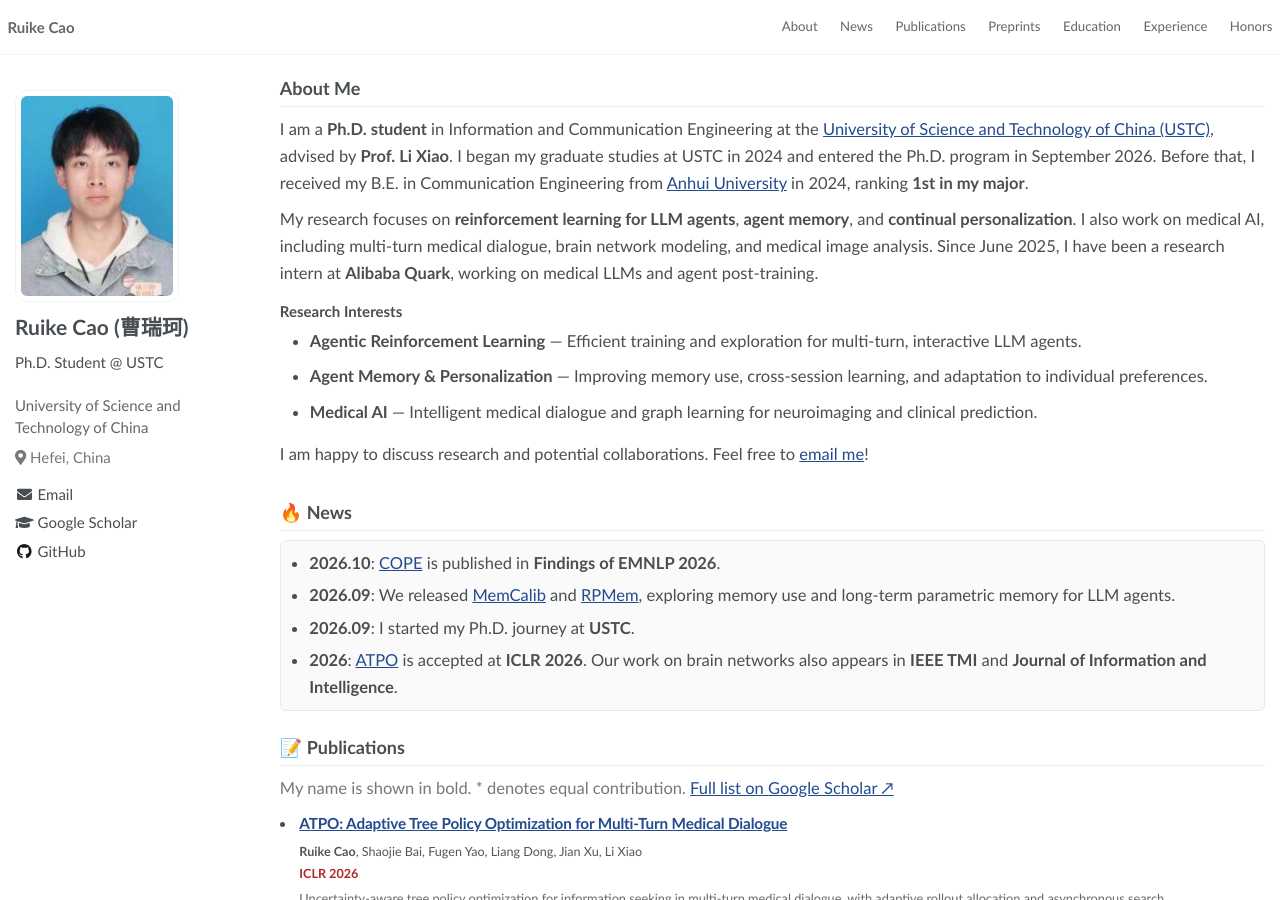
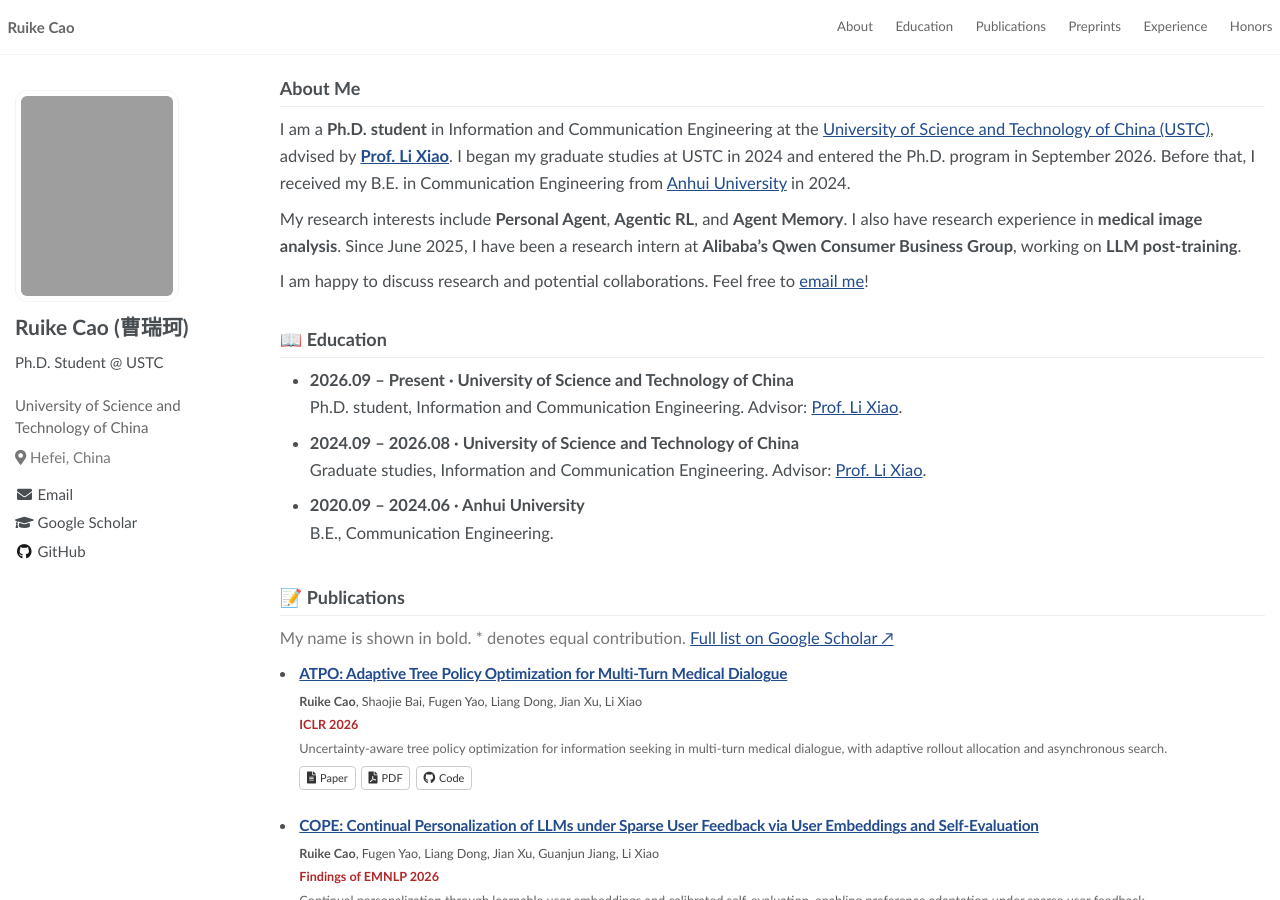
Before and after one commit to ZiLaoTou/zilaotou.github.io, a Jekyll site: the page built from _pages/about.md, in a window 1280 px wide and 900 px high. Built offline with Jekyll 4.4.1, drawn with Linux system fonts in a browser that asks for light colours; some of the changed text lies outside the part shown; grey boxes are pictures that could not be loaded.

Commit message:
Refine biography, education, experience, awards and portrait

```diff
--- a/_config.yml
+++ b/_config.yml
@@ -1,5 +1,5 @@
 title: "Ruike Cao (曹瑞珂)"
-description: "Ruike Cao is a Ph.D. student at USTC working on agentic reinforcement learning, agent memory, personalization, and medical AI."
+description: "Ruike Cao is a Ph.D. student at USTC working on Personal Agent, Agentic RL, Agent Memory, and medical image analysis."
 url: "https://zilaotou.github.io"
 baseurl: ""
 repository: "ZiLaoTou/zilaotou.github.io"
@@ -7,7 +7,7 @@ lang: en
 timezone: Asia/Shanghai
 author:
   name: "Ruike Cao (曹瑞珂)"
-  avatar: "/images/avatar.jpg"
+  avatar: "/images/avatar-20261106.jpg"
   bio: "Ph.D. Student @ USTC"
   location: "Hefei, China"
   employer: "University of Science and Technology of China"
--- a/_data/navigation.yml
+++ b/_data/navigation.yml
@@ -1,14 +1,12 @@
 main:
   - title: "About"
     url: "/#about-me"
-  - title: "News"
-    url: "/#news"
+  - title: "Education"
+    url: "/#education"
   - title: "Publications"
     url: "/#publications"
   - title: "Preprints"
     url: "/#preprints"
-  - title: "Education"
-    url: "/#education"
   - title: "Experience"
     url: "/#experience"
   - title: "Honors"
--- a/_pages/about.md
+++ b/_pages/about.md
@@ -1,7 +1,7 @@
 ---
 permalink: /
 title: ""
-description: "Ruike Cao (曹瑞珂), Ph.D. student at USTC. Research in agentic reinforcement learning, agent memory, continual personalization, and medical AI."
+description: "Ruike Cao (曹瑞珂), Ph.D. student at USTC. Research interests: Personal Agent, Agentic RL, Agent Memory, and medical image analysis."
 author_profile: true
 redirect_from:
   - /about/
@@ -11,29 +11,21 @@ redirect_from:
 <span class="anchor" id="about-me"></span>
 # About Me
 
-I am a **Ph.D. student** in Information and Communication Engineering at the [University of Science and Technology of China (USTC)](https://www.ustc.edu.cn/), advised by **Prof. Li Xiao**. I began my graduate studies at USTC in 2024 and entered the Ph.D. program in September 2026. Before that, I received my B.E. in Communication Engineering from [Anhui University](https://www.ahu.edu.cn/) in 2024, ranking **1st in my major**.
+I am a **Ph.D. student** in Information and Communication Engineering at the [University of Science and Technology of China (USTC)](https://www.ustc.edu.cn/), advised by **[Prof. Li Xiao](https://scholar.google.com/citations?user=h3Wjbp8AAAAJ&hl=zh-CN)**. I began my graduate studies at USTC in 2024 and entered the Ph.D. program in September 2026. Before that, I received my B.E. in Communication Engineering from [Anhui University](https://www.ahu.edu.cn/) in 2024.
 
-My research focuses on **reinforcement learning for LLM agents**, **agent memory**, and **continual personalization**. I also work on medical AI, including multi-turn medical dialogue, brain network modeling, and medical image analysis. Since June 2025, I have been a research intern at **Alibaba Quark**, working on medical LLMs and agent post-training.
-
-### Research Interests
-
-- **Agentic Reinforcement Learning** — Efficient training and exploration for multi-turn, interactive LLM agents.
-- **Agent Memory & Personalization** — Improving memory use, cross-session learning, and adaptation to individual preferences.
-- **Medical AI** — Intelligent medical dialogue and graph learning for neuroimaging and clinical prediction.
+My research interests include **Personal Agent**, **Agentic RL**, and **Agent Memory**. I also have research experience in **medical image analysis**. Since June 2025, I have been a research intern at **Alibaba's Qwen Consumer Business Group**, working on **LLM post-training**.
 
 I am happy to discuss research and potential collaborations. Feel free to [email me](mailto:ustc_crk@mail.ustc.edu.cn)!
 
-<span class="anchor" id="news"></span>
-# 🔥 News
+<span class="anchor" id="education"></span>
+# 📖 Education
 
-<div class="news-scroll" markdown="1">
-
-- **2026.10**: [COPE](https://aclanthology.org/2026.findings-emnlp.247/) is published in **Findings of EMNLP 2026**.
-- **2026.09**: We released [MemCalib](https://arxiv.org/abs/2609.24259) and [RPMem](https://arxiv.org/abs/2609.23466), exploring memory use and long-term parametric memory for LLM agents.
-- **2026.09**: I started my Ph.D. journey at **USTC**.
-- **2026**: [ATPO](https://arxiv.org/abs/2603.02216) is accepted at **ICLR 2026**. Our work on brain networks also appears in **IEEE TMI** and **Journal of Information and Intelligence**.
-
-</div>
+- **2026.09 – Present · University of Science and Technology of China**
+  Ph.D. student, Information and Communication Engineering. Advisor: [Prof. Li Xiao](https://scholar.google.com/citations?user=h3Wjbp8AAAAJ&hl=zh-CN).
+- **2024.09 – 2026.08 · University of Science and Technology of China**
+  Graduate studies, Information and Communication Engineering. Advisor: [Prof. Li Xiao](https://scholar.google.com/citations?user=h3Wjbp8AAAAJ&hl=zh-CN).
+- **2020.09 – 2024.06 · Anhui University**
+  B.E., Communication Engineering.
 
 <span class="anchor" id="publications"></span>
 # 📝 Publications
@@ -47,32 +39,18 @@ I am happy to discuss research and potential collaborations. Feel free to [email
 
 {% include publications.html type="preprint" %}
 
-<span class="anchor" id="education"></span>
-# 📖 Education
-
-- **2026.09 – Present · University of Science and Technology of China**
-  Ph.D. student, Information and Communication Engineering. Advisor: Prof. Li Xiao.
-- **2024.09 – 2026.08 · University of Science and Technology of China**
-  Graduate studies, Information and Communication Engineering.
-- **2020.09 – 2024.06 · Anhui University**
-  B.E., Communication Engineering. GPA: **4.43/5.00**; ranked **1st** in the major.
-
 <span class="anchor" id="experience"></span>
 # 💻 Research Experience
 
-- **2025.06 – Present · Alibaba Quark**
-  Research Intern, Medical LLMs. Research on multi-turn dialogue post-training, agentic RL, agent memory, and personalized dialogue. Developed an asynchronous reinforcement learning framework for multi-turn interactions.
+- **2025.06 – Present · Alibaba, Qwen Consumer Business Group**
 - **2024.06 – 2026.02 · Institute of Artificial Intelligence, Hefei Comprehensive National Science Center**
-  Research on glioma survival prediction using multi-modal MRI and brain networks, as part of a project on precision medicine for pediatric central nervous system tumors.
 
 <span class="anchor" id="honors"></span>
 # 🏆 Honors & Awards
 
-- **Outstanding Graduate of Anhui Province**, 2024（安徽省优秀毕业生）
 - **National Scholarship for Undergraduate Students**（本科生国家奖学金）
-- **First-Class Academic Scholarships**, USTC（硕士一等学业奖学金）
+- **National Scholarship for Master's Students**（硕士生国家奖学金）
 
 <footer class="site-credit">
   <p>© {{ site.time | date: '%Y' }} Ruike Cao · Last updated: November 2026</p>
-  <p>Built with Jekyll and GitHub Pages. Template adapted from <a href="https://github.com/dongguanting/dongguanting.github.io" target="_blank" rel="noopener noreferrer">Guanting Dong</a> and <a href="https://github.com/AcadHomepage/AcadHomepage.github.io" target="_blank" rel="noopener noreferrer">AcadHomepage</a>.</p>
 </footer>
```
Also changed, not shown: README.md (+2 -2 lines), 1 other file.
